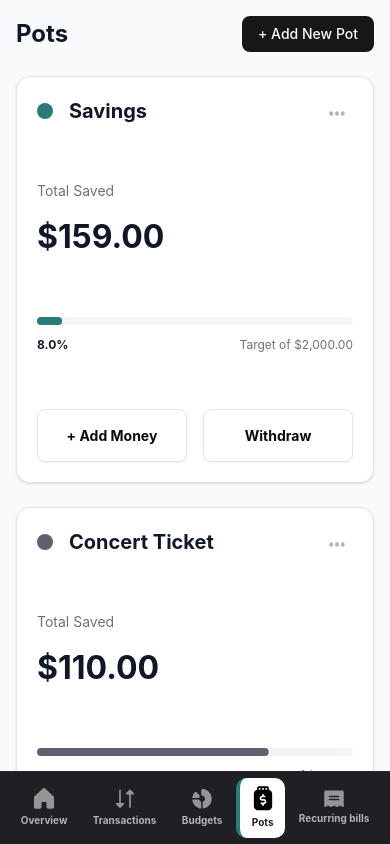
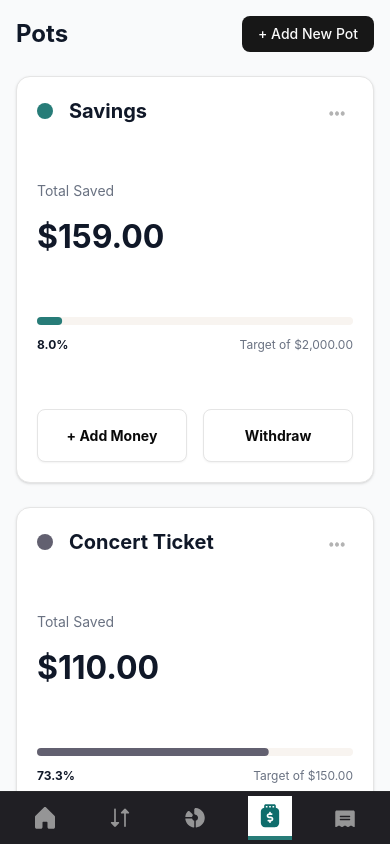
Before and after one commit to SheldonFam/FEM-Personal-Finance-APP, a Next.js app: page /pots in a window 390 px wide. Built offline with nearby package versions, Linux system fonts and the light colour scheme.

Commit message:
refactor: update authentication service to use named exports for login, signUp, and requestPasswordReset functions

```diff
--- a/src/app/forgot-password/page.tsx
+++ b/src/app/forgot-password/page.tsx
@@ -8,7 +8,7 @@ import { FormField } from "@/components/Auth/FormField";
 import { Button } from "@/components/ui/Button";
 import { Alert, AlertDescription } from "@/components/ui/Alert";
 import { AUTH_VALIDATION } from "@/lib/validations/authValidation";
-import { authService } from "@/services/auth.service";
+import { requestPasswordReset } from "@/services/auth.service";
 import {
   AUTH_BUTTON_CLASS,
   AUTH_LINK_CLASS,
@@ -38,7 +38,7 @@ export default function ForgotPasswordPage() {
     setError(null);
     setSuccess(false);
     try {
-      await authService.requestPasswordReset(data.email);
+      await requestPasswordReset(data.email);
       setSuccess(true);
     } catch (err) {
       const message =
--- a/src/app/login/page.tsx
+++ b/src/app/login/page.tsx
@@ -10,7 +10,7 @@ import { FormPasswordField } from "@/components/Auth/FormPasswordField";
 import { Button } from "@/components/ui/Button";
 import { Alert, AlertDescription } from "@/components/ui/Alert";
 import { AUTH_VALIDATION } from "@/lib/validations/authValidation";
-import { authService } from "@/services/auth.service";
+import { login } from "@/services/auth.service";
 import { usePasswordToggle } from "@/hooks/usePasswordToggle";
 import {
   AUTH_BUTTON_CLASS,
@@ -43,7 +43,7 @@ export default function LoginPage() {
   const onSubmit = async (data: LoginFormData) => {
     setError(null);
     try {
-      await authService.login(data);
+      await login(data);
       router.push("/dashboard");
     } catch (err) {
       const message =
--- a/src/app/signup/page.tsx
+++ b/src/app/signup/page.tsx
@@ -15,7 +15,7 @@ import {
   PASSWORD_MIN_LENGTH,
   validatePasswordConfirmation,
 } from "@/lib/validations/authValidation";
-import { authService } from "@/services/auth.service";
+import { signUp } from "@/services/auth.service";
 import { usePasswordToggle } from "@/hooks/usePasswordToggle";
 import {
   AUTH_BUTTON_CLASS,
@@ -56,7 +56,7 @@ export default function SignUpPage() {
     setError(null);
     try {
       const { name, email, password } = data;
-      await authService.signUp({ name, email, password });
+      await signUp({ name, email, password });
       router.push("/dashboard");
     } catch (err) {
       const message =
--- a/src/components/Modals/DeleteConfirmationModal.tsx
+++ b/src/components/Modals/DeleteConfirmationModal.tsx
@@ -52,7 +52,7 @@ export function DeleteConfirmationModal({
           className="w-full h-[53px] text-sm font-medium"
           disabled={isLoading}
         >
-          No, Go Back
+          No,I want to go back
         </Button>
       </div>
     </BaseModal>
--- a/src/components/Modals/shared/BaseFormModal.tsx
+++ b/src/components/Modals/shared/BaseFormModal.tsx
@@ -45,7 +45,7 @@ export function BaseFormModal({
         <Button
           type="submit"
           disabled={isSubmitting}
-          className="w-full h-[53px] text-sm font-bold mt-1"
+          className="w-full h-[53px] text-sm font-bold mt-1 cursor-pointer"
         >
           {buttonLabel}
         </Button>
--- a/src/components/Sidebar/SidebarMobile.tsx
+++ b/src/components/Sidebar/SidebarMobile.tsx
@@ -10,7 +10,7 @@ export function SidebarMobile({ isActive }: SidebarMobileProps) {
       className="md:hidden fixed bottom-0 left-0 right-0 bg-[#201F24] border-t border-zinc-800 z-50"
       aria-label="Mobile navigation"
     >
-      <ul className="flex justify-around items-center h-[72px] px-2">
+      <ul className="flex justify-around items-center h-[52px] sm:h-[74px] px-2">
         {NAV_ITEMS.map((item) => (
           <SidebarNavItem
             key={item.href}
--- a/src/components/Sidebar/SidebarNavItem.tsx
+++ b/src/components/Sidebar/SidebarNavItem.tsx
@@ -13,7 +13,7 @@ export function SidebarNavItem({
 }: SidebarNavItemProps) {
   const linkClasses = cn(
     // Base
-    "flex items-center transition-colors rounded-lg",
+    "flex items-center transition-colors group",
     "focus:outline-none focus:ring-2 focus:ring-inset focus:ring-white/20",
 
     // Layout variants
@@ -22,18 +22,21 @@ export function SidebarNavItem({
     !isMobile && !collapsed && "gap-4 w-full rounded-r-lg py-4 px-8",
 
     // State
-    active && "bg-white text-[#201F24] border-l-4 border-[#277C78]",
-    !active && "text-[#B3B3B3] hover:text-white hover:bg-white/5"
+    active &&
+      `bg-white text-[#201F24] border-[#277C78] ${
+        isMobile ? "border-b-4" : "border-l-4"
+      }`,
+    !active && "text-[#B3B3B3] hover:text-[#F2F2F2]"
   );
 
   const iconClasses = cn(
-    "flex-shrink-0",
-    active ? "brightness-0" : "opacity-80"
+    "flex-shrink-0 transition-all",
+    !active && "opacity-80 group-hover:opacity-100 group-hover:brightness-[2.5]"
   );
 
   const labelClasses = cn(
     "font-bold",
-    isMobile && "text-[10px]",
+    isMobile && "hidden sm:block",
     !isMobile && collapsed && "sr-only",
     !isMobile && !collapsed && "text-base"
   );
@@ -50,6 +53,14 @@ export function SidebarNavItem({
           width={isMobile ? 20 : 24}
           height={isMobile ? 20 : 24}
           className={iconClasses}
+          style={
+            active
+              ? {
+                  filter:
+                    "brightness(0) saturate(100%) invert(28%) sepia(68%) saturate(1070%) hue-rotate(142deg) brightness(93%) contrast(88%)",
+                }
+              : undefined
+          }
         />
         <span className={labelClasses}>{item.label}</span>
       </Link>
--- a/src/components/ui/Dialog.tsx
+++ b/src/components/ui/Dialog.tsx
@@ -69,7 +69,7 @@ function DialogContent({
         {showCloseButton && (
           <DialogPrimitive.Close
             data-slot="dialog-close"
-            className="ring-offset-background focus:ring-ring data-[state=open]:bg-accent data-[state=open]:text-muted-foreground absolute top-5 right-5 sm:top-[42px] sm:right-8 rounded-xs opacity-70 transition-opacity hover:opacity-100 focus:ring-2 focus:ring-offset-2 focus:outline-hidden disabled:pointer-events-none [&_svg]:pointer-events-none [&_svg]:shrink-0 [&_svg:not([class*='size-'])]:size-4"
+            className="ring-offset-background focus:ring-ring data-[state=open]:bg-accent data-[state=open]:text-muted-foreground absolute top-5 right-5 sm:top-[42px] sm:right-8 rounded-xs opacity-70 transition-opacity hover:opacity-100 focus:ring-2 focus:ring-offset-2 focus:outline-hidden disabled:pointer-events-none [&_svg]:pointer-events-none [&_svg]:shrink-0 [&_svg:not([class*='size-'])]:size-4 cursor-pointer"
           >
             <Image
               src="/assets/images/icon-close-modal.svg"
--- a/src/services/auth.service.ts
+++ b/src/services/auth.service.ts
@@ -2,6 +2,8 @@
  * Authentication Service
  * Handles all authentication-related API calls
  */
+
+const BASE_URL = "/api/auth";
 
 export interface LoginCredentials {
   email: string;
@@ -23,14 +25,13 @@ export interface AuthResponse {
   token: string;
 }
 
-class AuthService {
-  private readonly baseURL = "/api/auth";
-
 /**
  * Login user with email and password
  */
-  async login(credentials: LoginCredentials): Promise<AuthResponse> {
-    const response = await fetch(`${this.baseURL}/login`, {
+export async function login(
+  credentials: LoginCredentials
+): Promise<AuthResponse> {
+  const response = await fetch(`${BASE_URL}/login`, {
     method: "POST",
     headers: {
       "Content-Type": "application/json",
@@ -49,8 +50,8 @@ class AuthService {
 /**
  * Register a new user
  */
-  async signUp(data: SignUpData): Promise<AuthResponse> {
-    const response = await fetch(`${this.baseURL}/signup`, {
+export async function signUp(data: SignUpData): Promise<AuthResponse> {
+  const response = await fetch(`${BASE_URL}/signup`, {
     method: "POST",
     headers: {
       "Content-Type": "application/json",
@@ -69,8 +70,8 @@ class AuthService {
 /**
  * Logout current user
  */
-  async logout(): Promise<void> {
-    await fetch(`${this.baseURL}/logout`, {
+export async function logout(): Promise<void> {
+  await fetch(`${BASE_URL}/logout`, {
     method: "POST",
   });
 }
@@ -78,8 +79,8 @@ class AuthService {
 /**
  * Request password reset
  */
-  async requestPasswordReset(email: string): Promise<void> {
-    const response = await fetch(`${this.baseURL}/forgot-password`, {
+export async function requestPasswordReset(email: string): Promise<void> {
+  const response = await fetch(`${BASE_URL}/forgot-password`, {
     method: "POST",
     headers: {
       "Content-Type": "application/json",
@@ -94,6 +95,3 @@ class AuthService {
     );
   }
 }
-}
-
-export const authService = new AuthService();
```
Also changed, not shown: src/components/Sidebar/SidebarDesktop.tsx (+9 -7 lines). Lines whose indentation alone changed are shown as unchanged.
